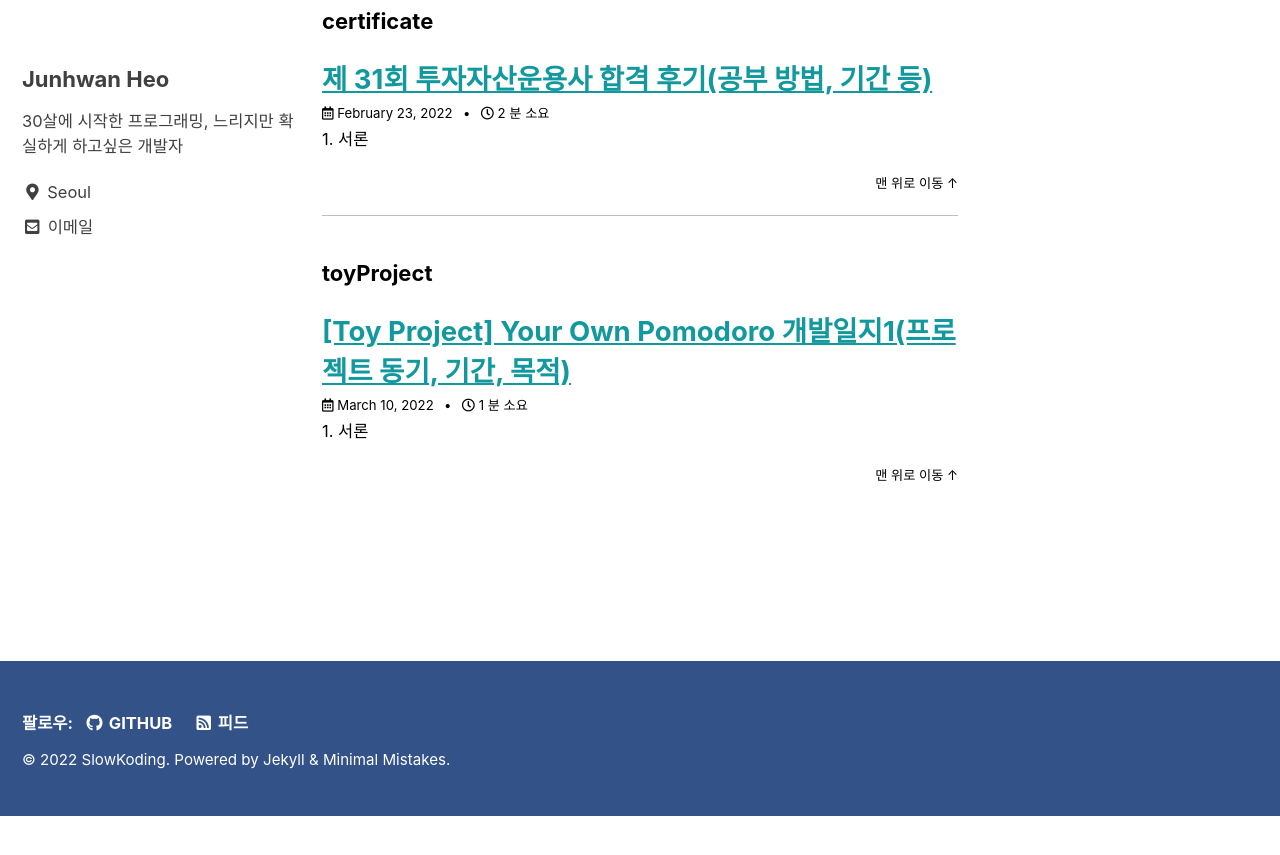
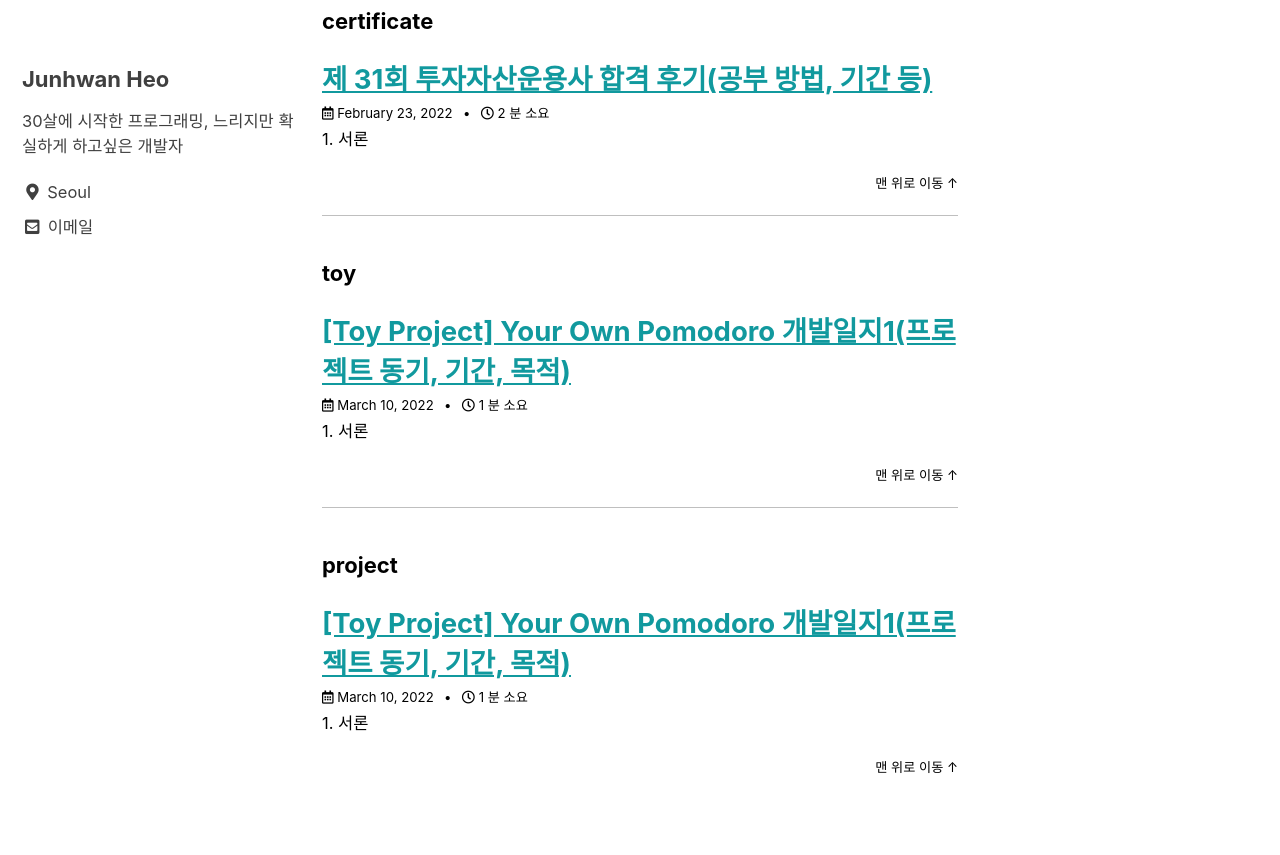
Before and after one commit to slowkoding/slowkoding.github.io, a Jekyll site: the page built from _pages/category-archive.md, in a window 1280 px wide and 900 px high, scrolled down 5367 px. Shown: the top 855 px of the window. Built offline with Jekyll 4.4.1, drawn with Linux system fonts in a browser that asks for light colours; cached includes are drawn as plain includes; before the commit the page ends 6183 px from its top, so only the background shows below that; some of the changed text lies outside the part shown.

Commit message:
Update 2022-03-10-pomodoro_schedular1.md

```diff
--- a/_posts/2022-03-10-pomodoro_schedular1.md
+++ b/_posts/2022-03-10-pomodoro_schedular1.md
@@ -1,7 +1,7 @@
 ---
 layout: single
 title: "[Toy Project] Your Own Pomodoro 개발일지1(프로젝트 동기, 기간, 목적)"
-categories: toyProject
+categories: toy project
 tags: [python, coding, pomodoro, 2022/03/10]
 toc: true
 toc_sticky: true
```
